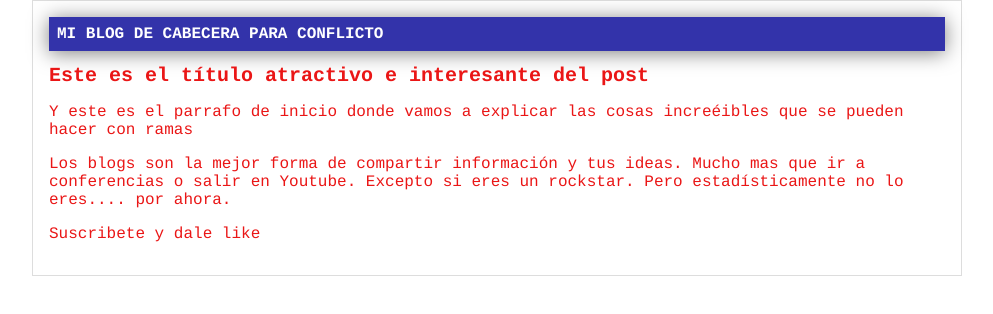
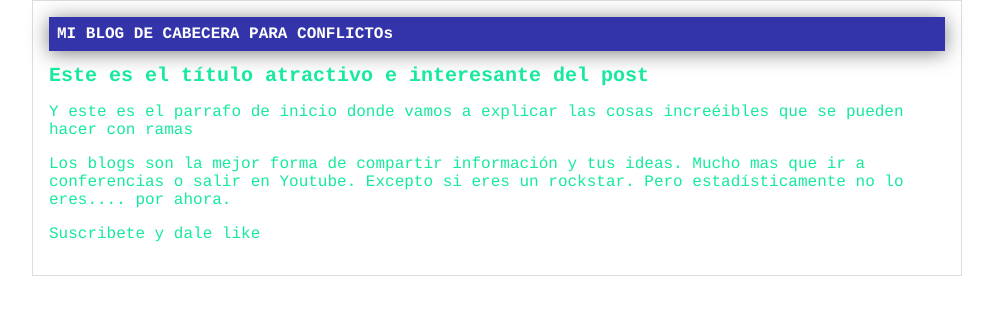
Before and after one commit to FaridC25/My-BlogPost, a plain HTML site: page Articulo.html in a window 1280 px wide. Shown: the whole page, without its empty margins (143-1136 px from the left). Drawn offline with Linux system fonts and the light colour scheme.

Commit message:
cambio para poder usar git hub

```diff
--- a/Articulo.html
+++ b/Articulo.html
@@ -6,7 +6,7 @@
 <body>
 <div id="container">
 <div id="cabecera">
-MI BLOG DE CABECERA PARA CONFLICTO
+MI BLOG DE CABECERA PARA CONFLICTOs
 </div>
 <div id="post">
 <h1>Este es el título atractivo e interesante del post</h1>
--- a/CSS/style.css
+++ b/CSS/style.css
@@ -1,4 +1,4 @@
-body{color:#ea1616;text-align:center;font-family:Courier;font-size:16px;margin:0;padding:0}
+body{color:#16ea9c;text-align:center;font-family:Courier;font-size:16px;margin:0;padding:0}
 #container{width:70%;padding:1em;text-align:left;border:1px solid #ddd;margin:0 auto}
 #container h1{font-size:20px}
 #cabecera{
```
